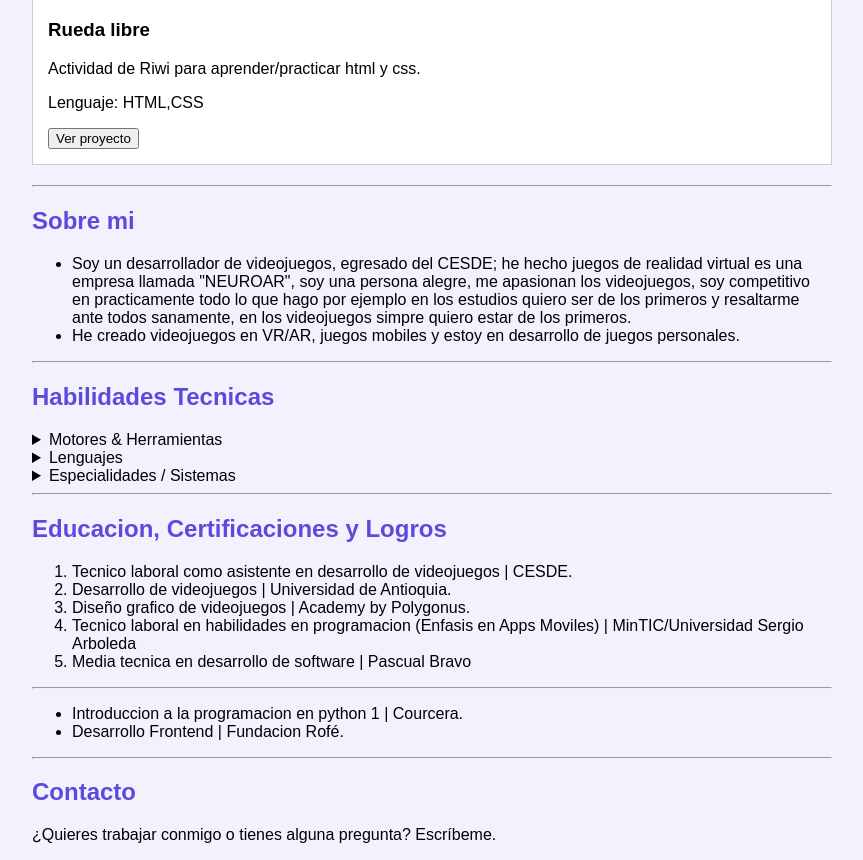
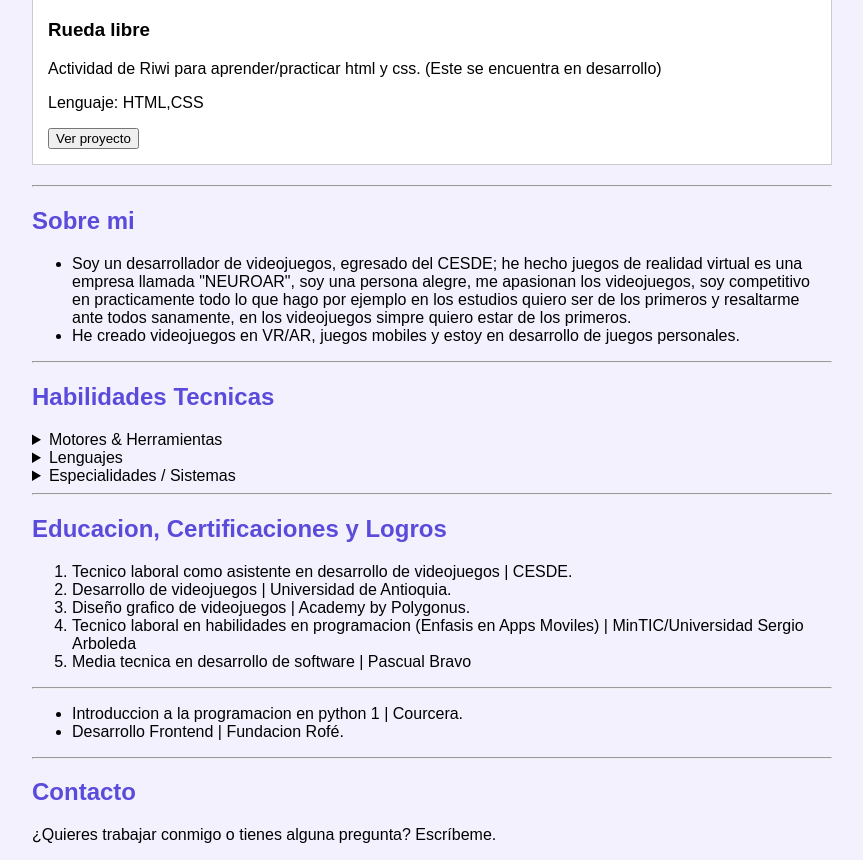
Before and after one commit to samthekiller17/PortafolioPersonal, a plain HTML site: page index.html in a window 1280 px wide. Shown: the part 1863-2723 px from the top of the page, without its empty margins (208-1071 px from the left). Drawn offline with Linux system fonts and the light colour scheme.

Commit message:
feat: Pequeño ajuste para la entrega

```diff
--- a/index.html
+++ b/index.html
@@ -55,7 +55,7 @@
                 <article class="proyecto-card">
                     <img src="img/Ruedalibre.png" alt="Rueda libre" width="620 px">
                     <h3>Rueda libre</h3>
-                    <p>Actividad de Riwi para aprender/practicar html y css.</p>
+                    <p>Actividad de Riwi para aprender/practicar html y css. (Este se encuentra en desarrollo)</p>
                     <p class="proyecto-lenguaje">Lenguaje: HTML,CSS </p>
                     <button type="button" onclick="window.location.href='https://samthekiller17.github.io/Rueda-Libre-Proyecto/'">Ver proyecto</button>
                 </article>
```
